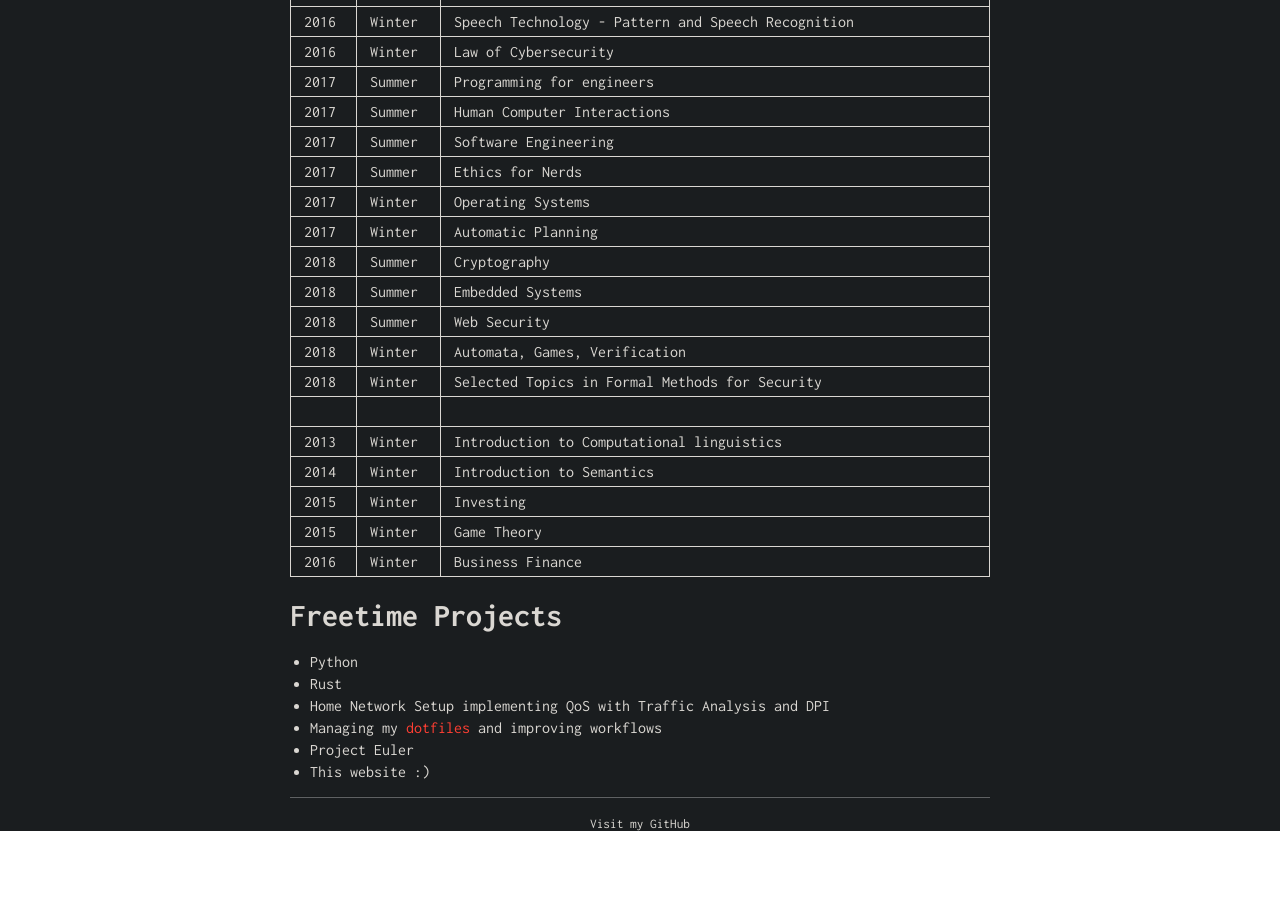
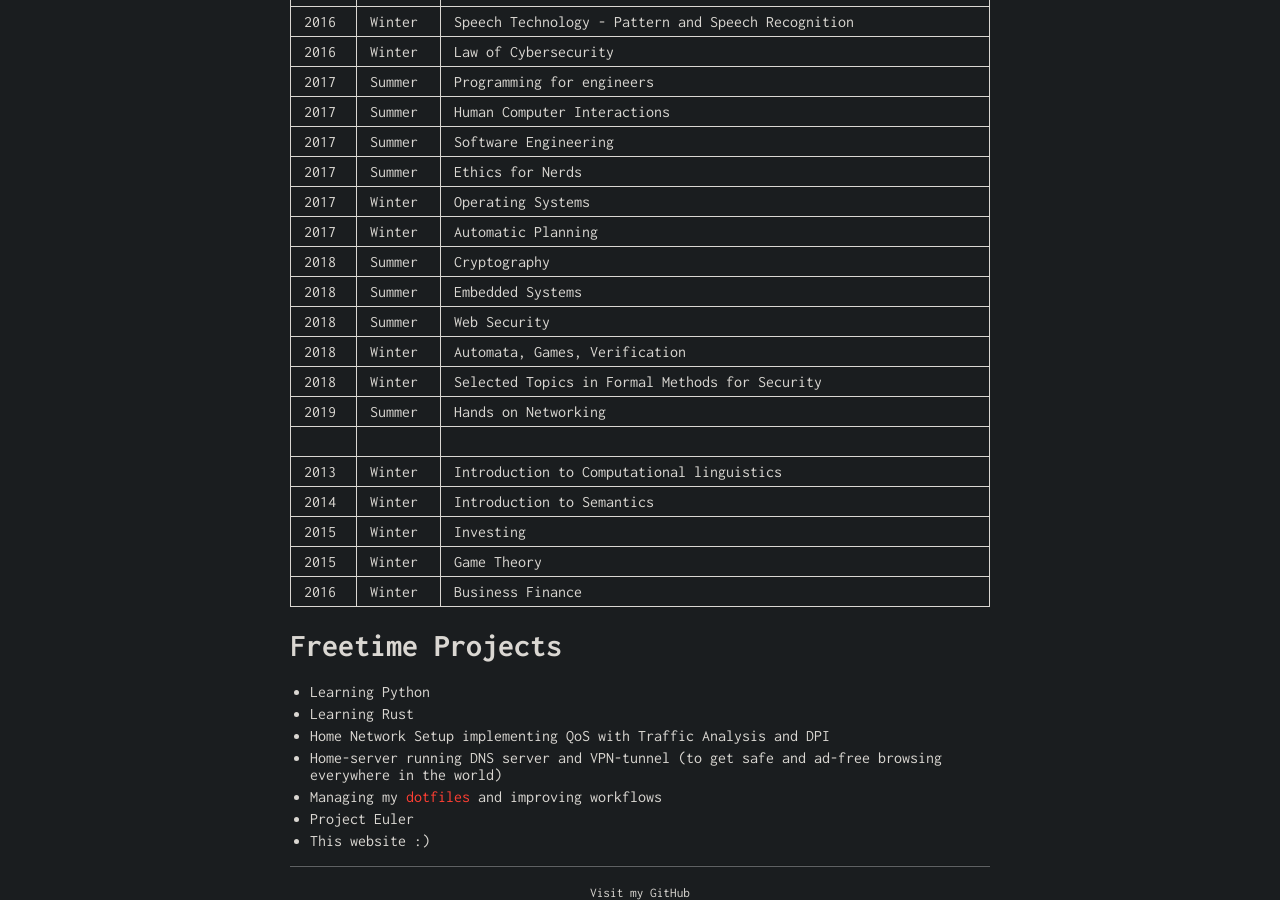
Before and after one commit to schaefer-dev/schaefer-dev.github.io, a Jekyll site: the page built from projects.md, in a window 1280 px wide and 900 px high, scrolled down 2319 px. Built offline with Jekyll 4.4.1, drawn with Linux system fonts in a browser that asks for light colours; our own code applies the rules of GitHub Pages for plain Markdown files; before the commit the page ends 3150 px from its top, so only the background shows below that.

Commit message:
new lectures added

```diff
--- a/projects.md
+++ b/projects.md
@@ -76,6 +76,7 @@ Year | Term | Course Description
 2018 | Summer | Web Security
 2018 | Winter  | Automata, Games, Verification
 2018 | Winter | Selected Topics in Formal Methods for Security
+2019 | Summer | Hands on Networking
  | |
 2013 | Winter | Introduction to Computational linguistics
 2014 | Winter | Introduction to Semantics
@@ -86,9 +87,10 @@ Year | Term | Course Description
 
 # Freetime Projects
 
-- Python
-- Rust
+- Learning Python
+- Learning Rust
 - Home Network Setup implementing QoS with Traffic Analysis and DPI
+- Home-server running DNS server and VPN-tunnel (to get safe and ad-free browsing everywhere in the world)
 - Managing my [dotfiles](https://github.com/schaefer-dev/dotfiles) and improving workflows
 - Project Euler
 - This website :)
```
